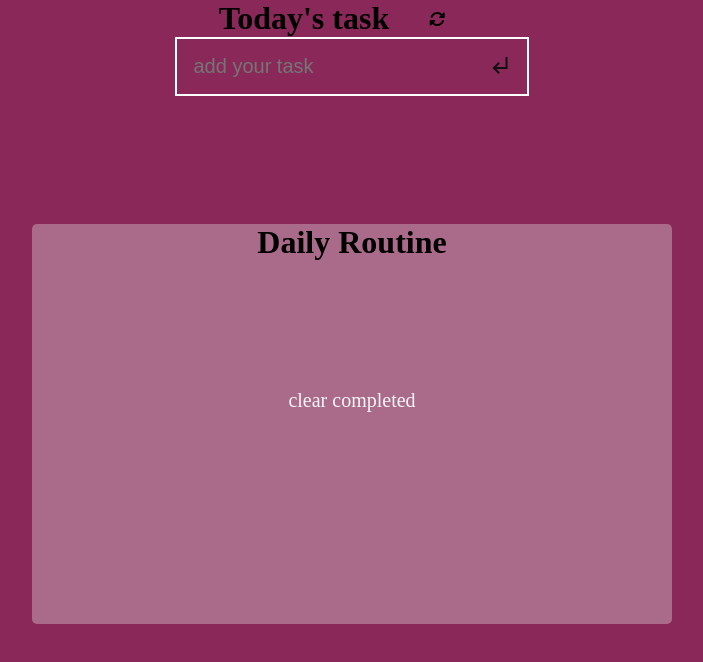
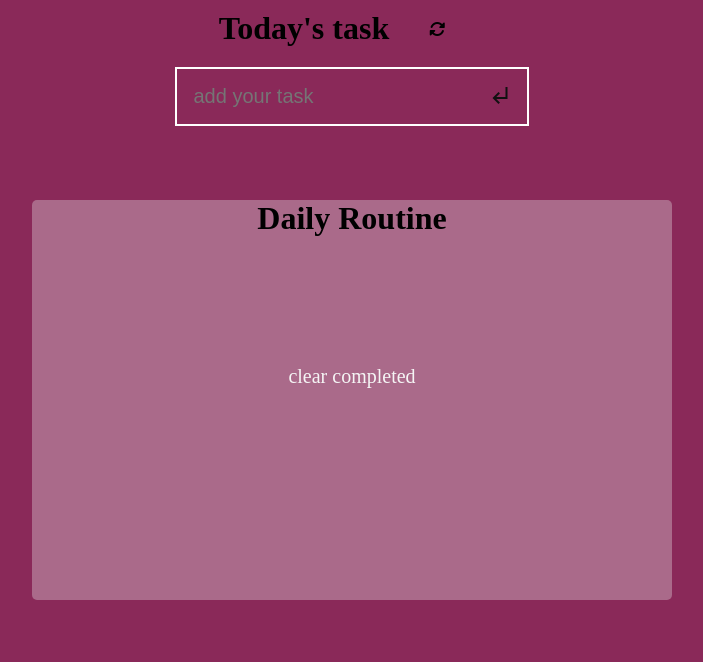
Before and after one commit to Eternalgratis/To-do-list, a website built with webpack: page src/index.html in a window 1280 px wide. Shown: the whole page, without its empty margins (288-991 px from the left). Built offline with nearby package versions, Linux system fonts and the light colour scheme.

Commit message:
Modify styless.css

```diff
--- a/src/index.css
+++ b/src/index.css
@@ -23,6 +23,7 @@ body {
 
 #todoform {
   border: 2px solid #fff;
+  margin: 10px;
 }
 
 .todo-div {
@@ -52,6 +53,7 @@ body {
 
 #taskList {
   display: flex;
+  padding: 10px;
 }
 
 #rotate {
@@ -75,7 +77,7 @@ body {
   background-color: rgb(170, 106, 138);
   z-index: 10;
   height: 400px;
-  margin-top: 10%;
+  margin-top: 5%;
   border-radius: 5px;
 }
 
```
